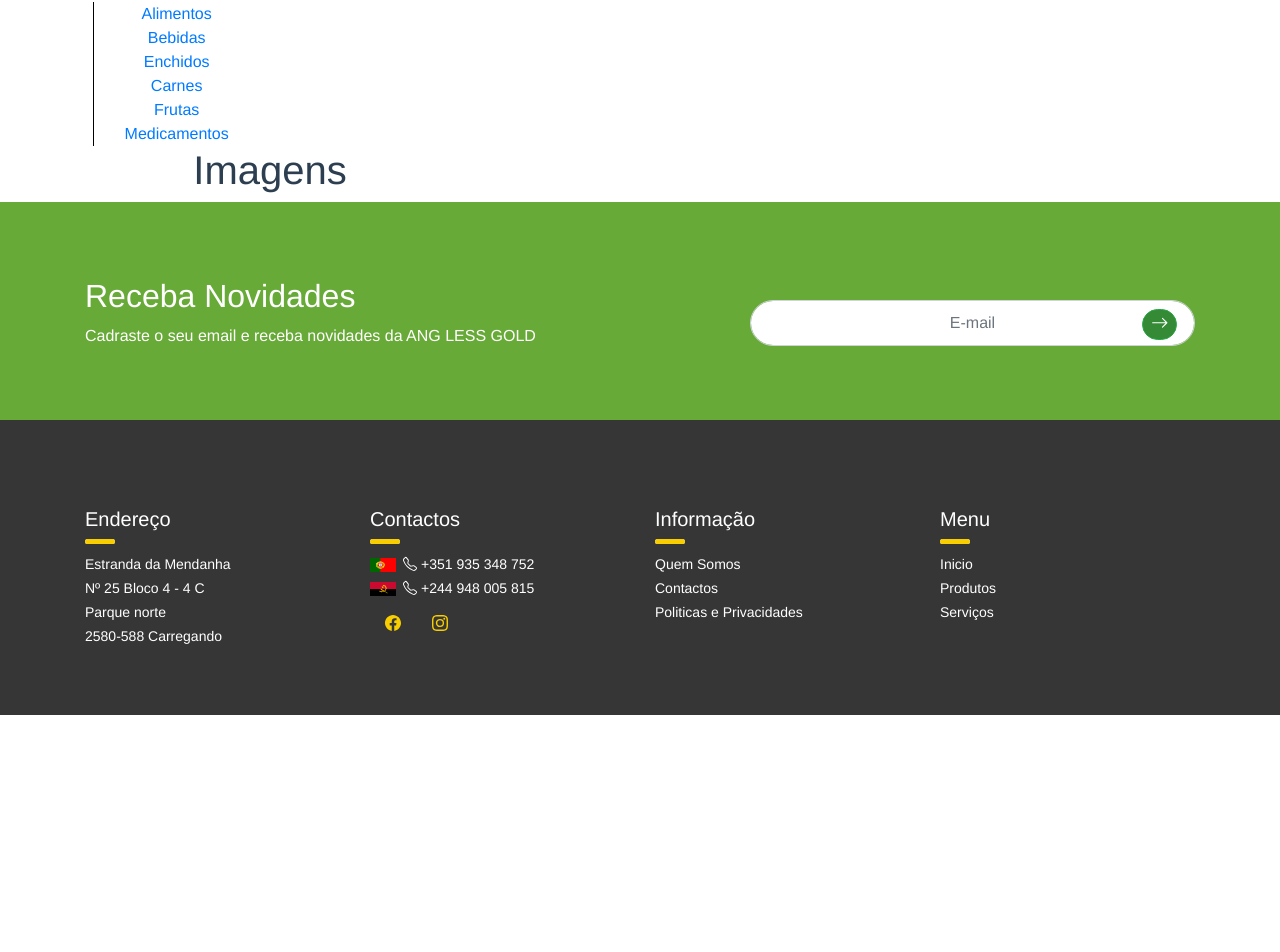
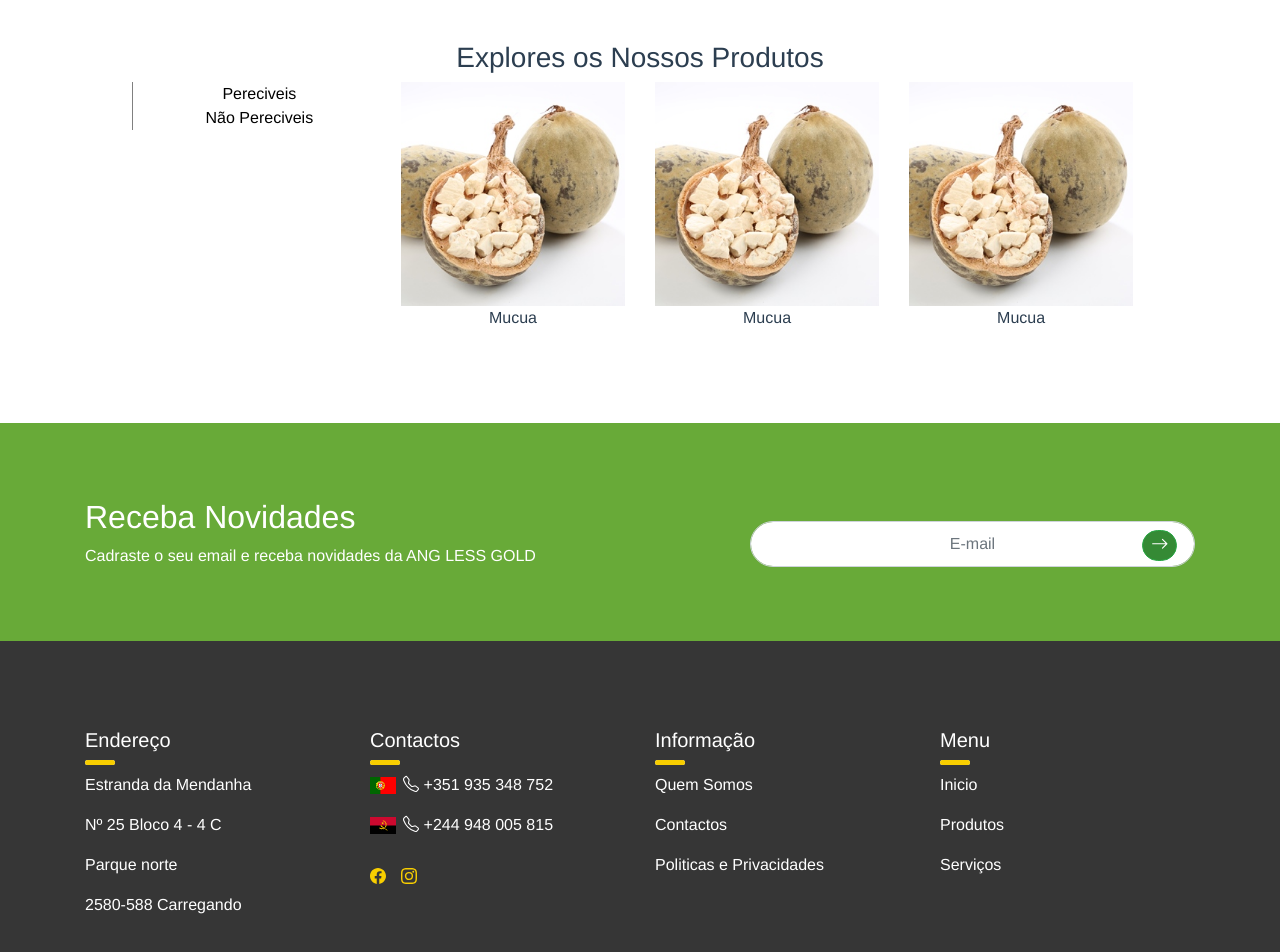
Before and after one commit to uByte2020/Ang-lessGold, a Vue app: page / in a window 1280 px wide. Shown: the part 1746-2698 px from the top of the page. Before the commit the page ends 2461 px from the top, so only its background shows below. Built offline with nearby package versions, Linux system fonts and the light colour scheme.

Commit message:
Produtos

```diff
--- a/src/components/home/Produtos.vue
+++ b/src/components/home/Produtos.vue
@@ -1,40 +1,108 @@
 <template>
-  <div class="container">
+  <div id="Produto" class="container">
     <div class="row">
-      <div class="col-3 borderD">
+      <div class="col-lg-12 col-sm-12 col-xl-12 col-md-12">
+        <h3>Explores os Nossos Produtos</h3>
+      </div>
+      <div class="col-lg-3 col-sm-12 col-xl-3 col-md-3">
+        <div class="row links">
+          <div class="col-lg-12 col-sm-4 col-xl-12 col-md-12">
+            <a href="#pereciveis" @click="AlimentosClick()">Pereciveis</a>
+          </div>
+          <div class="col-lg-12 col-sm-4 col-xl-12 col-md-12">
+            <a href="#Npereciveis" @click="AlimentoClick()">Não Pereciveis</a>
+          </div>
+        </div>
+      </div>
+      <div
+        class="col-lg-9 col-sm-12 col-xl-9 col-md-9"
+        id="pereciveis"
+        v-show="Alimentos == true"
+      >
         <div class="row">
-          <div class="col-7">
-          <a href="#">Alimentos</a>
+          <div class="col-4">
+            <figure>
+              <img src="@/assets/imgs/img6.jpg" class="img-fluid" alt="Mucua" />
+              <figcaption>Mucua</figcaption>
+            </figure>
           </div>
-          <div class="col-7">
-          <a href="#">Bebidas</a>
+          <div class="col-4">
+            <figure>
+              <img src="@/assets/imgs/img6.jpg" class="img-fluid" alt="Mucua" />
+              <figcaption>Mucua</figcaption>
+            </figure>
           </div>
-          <div class="col-7">
-          <a href="#">Enchidos</a>
+          <div class="col-4">
+            <figure>
+              <img src="@/assets/imgs/img6.jpg" class="img-fluid" alt="Mucua" />
+              <figcaption>Mucua</figcaption>
+            </figure>
           </div>
-          <div class="col-7">
-          <a href="#">Carnes</a>
+        </div>
+      </div>
+      <div
+        class="col-lg-9 col-sm-12 col-xl-9 col-md-9"
+        id="Npereciveis"
+        v-show="Alimentos == false"
+      >
+        <div class="row">
+          <div class="col-4">
+            <figure>
+              <img src="@/assets/imgs/img10.png" class="img-fluid" alt="Mucua" />
+              <figcaption>Mucua</figcaption>
+            </figure>
           </div>
-          <div class="col-7">
-          <a href="#">Frutas</a>
+          <div class="col-4">
+            <figure>
+              <img src="@/assets/imgs/img10.png" class="img-fluid" alt="Mucua" />
+              <figcaption>Mucua</figcaption>
+            </figure>
           </div>
-          <div class="col-7">
-          <a href="#">Medicamentos</a>
+          <div class="col-4">
+            <figure>
+              <img src="@/assets/imgs/img10.png" class="img-fluid" alt="Mucua" />
+              <figcaption>Mucua</figcaption>
+            </figure>
           </div>
         </div>
       </div>
     </div>
-    <div class="col-4 Border">
-      <h1>Imagens</h1>
-    </div>
   </div>
 </template>
 <script>
-export default {};
+export default {
+  data() {
+    return {
+      Alimentos: true,
+    };
+  },
+  methods: {
+    AlimentosClick() {
+      this.Alimentos = true;
+    },
+    AlimentoClick() {
+      this.Alimentos = false;
+    },
+  },
+};
 </script>
 <style scoped>
-.borderD {
-  margin-left: 2%;
-  border-left: 1px solid black !important;
+#Produto {
+  padding: 6%;
+}
+.links {
+  border-left: 1px solid gray;
+}
+a {
+  color: #000;
+  text-decoration: none;
+  background-color: transparent;
+}
+a:active,
+a:hover,
+a:focus {
+  border-left: 2px solid #f8ce00;
+  color: #f8ce00;
+  text-decoration: none;
 }
 </style>
--- a/src/views/Home.vue
+++ b/src/views/Home.vue
@@ -36,10 +36,7 @@
                 <div
                   class="col-lg-8 col-xl-8 col-sm-12 col-md-12 TextoBemVindo"
                 >
-                  <h2 class="TextoBemVindoH1">
-                    Bem-Vindo <br />
-                    À Ang Less Gold
-                  </h2>
+                  <h2 class="TextoBemVindoH1">Bem-Vindo À Ang Less Gold</h2>
                   <div class="progress">
                     <div
                       class="progress-bar bg-danger"
@@ -199,11 +196,10 @@
                       aria-valuemax="10"
                     ></div>
                   </div>
-                  <small>
-                    Estranda da Mendanha <br />
-                    Nº 25 Bloco 4 - 4 C <br />Parque norte <br />
-                    2580-588 Carregando
-                  </small>
+                  <p>Estranda da Mendanha</p>
+                  <p>Nº 25 Bloco 4 - 4 C</p>
+                  <p>Parque norte</p>
+                  <p>2580-588 Carregando</p>
                 </div>
                 <div class="col-lg-3 col-xl-3 col-sm-12 col-md-3 footerMarg">
                   <h5>Contactos</h5>
@@ -217,7 +213,7 @@
                       aria-valuemax="10"
                     ></div>
                   </div>
-                  <small>
+                  <p>
                     <img
                       src="../assets/svg/Portugal.svg"
                       alt="imagem-Angola"
@@ -229,9 +225,9 @@
                       variant="default"
                     ></b-icon>
                     +351 935 348 752
-                  </small>
-                  <br />
-                  <small>
+                  </p>
+
+                  <p>
                     <img
                       src="../assets/svg/Angola.svg"
                       alt="imagem-Angola"
@@ -243,14 +239,18 @@
                       variant="default"
                     ></b-icon>
                     +244 948 005 815
-                  </small>
-                  <br />
+                  </p>
+
                   <b-icon
                     icon="facebook"
                     variant="default"
                     class="icon"
                   ></b-icon
-                  ><b-icon icon="instagram" class="icon" variant="default"></b-icon>
+                  ><b-icon
+                    icon="instagram"
+                    class="icon"
+                    variant="default"
+                  ></b-icon>
                 </div>
                 <div class="col-lg-3 col-xl-3 col-sm-12 col-md-3 footerMarg">
                   <h5>Informação</h5>
@@ -264,9 +264,9 @@
                       aria-valuemax="10"
                     ></div>
                   </div>
-                  <small>
-                    Quem Somos <br />Contactos <br />Politicas e Privacidades
-                  </small>
+                  <p>Quem Somos</p>
+                  <p>Contactos</p>
+                  <p>Politicas e Privacidades</p>
                 </div>
                 <div class="col-lg-3 col-xl-3 col-sm-12 col-md-3 footerMarg">
                   <h5>Menu</h5>
@@ -280,7 +280,7 @@
                       aria-valuemax="10"
                     ></div>
                   </div>
-                  <small>Inicio <br />Produtos <br />Serviços</small>
+                  <p>Inicio</p><p>Produtos</p><p>Serviços</p>
                 </div>
               </div>
             </div>
@@ -300,7 +300,7 @@ export default {
   name: "Home",
   components: {
     Navbar,
-    Produtos
+    Produtos,
   },
   data() {
     return {
@@ -445,10 +445,13 @@ footer {
 .footer {
   text-align: left;
 }
-.footerMarg{margin-top: 2%;}
+.footerMarg {
+  margin-top: 2%;
+}
 .icon {
-  margin: 6%;
-  color:#f8ce00;
+  margin-right: 6%;
+  margin-top: 6%;
+  color: #f8ce00;
   background-color: transparent;
 }
 .IMG1 {
@@ -456,4 +459,7 @@ footer {
   height: 10%;
   margin-right: 3%;
 }
+p {
+  font-size: 16px;
+}
 </style>
```
Also changed, not shown: src/assets/imgs/img28.jpg (added).
